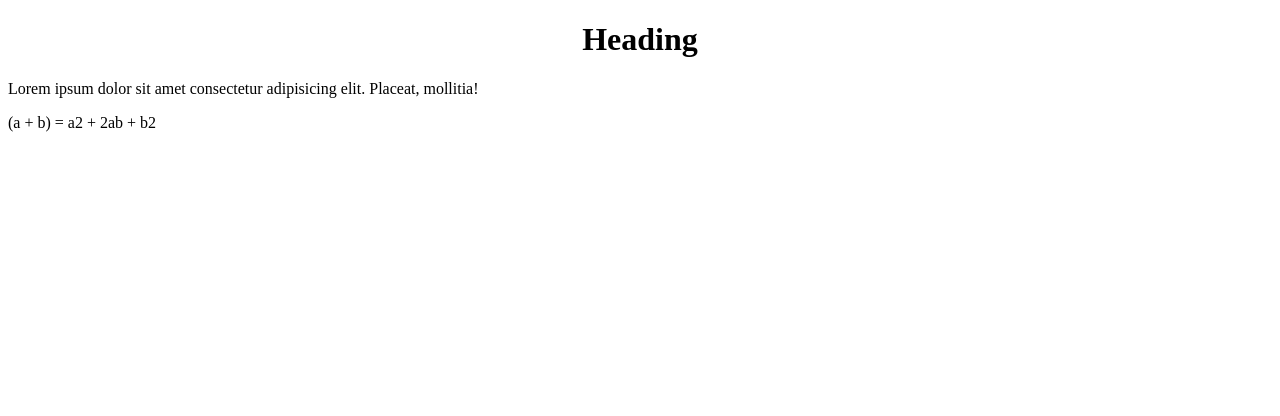
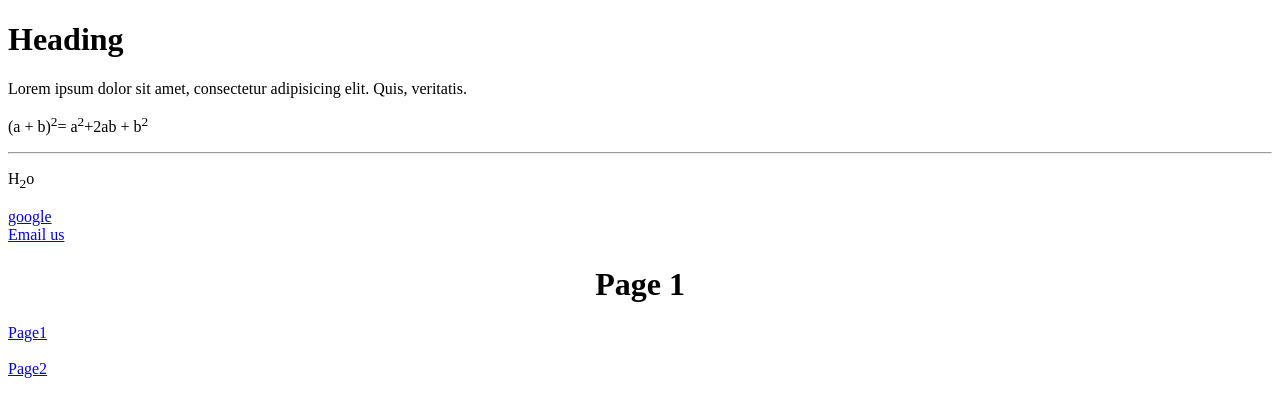
Before and after one commit to AjeetKumar002/DiskWebSolutions, a plain HTML site: page index.html in a window 1280 px wide. Drawn offline with Linux system fonts and the light colour scheme.

Commit message:
Update index.html

```diff
--- a/index.html
+++ b/index.html
@@ -5,16 +5,25 @@
     <meta charset="UTF-8">
     <meta http-equiv="X-UA-Compatible" content="IE=edge">
     <meta name="viewport" content="width=device-width, initial-scale=1.0">
-    <title>Desk Work Solution</title>
+    <title>Document</title>
 </head>
 
 <body>
-    <center>
-        <h1>Heading</h1>
-    </center>
-    <p>Lorem ipsum dolor sit amet consectetur adipisicing elit. Placeat, mollitia!</p>
+    <h1>Heading</h1>
+    <p>Lorem ipsum dolor sit amet, consectetur adipisicing elit. Quis, veritatis.</p>
 
-    <P>(a + b) = a2 + 2ab + b2</P>
+    <p>(a + b)<sup>2</sup>= a<sup>2</sup>+2ab + b<sup>2</sup></p>
+    <hr>
+    <p>H<sub>2</sub>o</p>
+    <a target="_blank" href="https://www.google.com"> google </a> <br>
+    <a href="mailto:ajeetsadhwani@gmail.com">Email us</a>
+
+
+
+    <h1 align="center">Page 1</h1>
+
+    <a href="index.html">Page1</a><br><br>
+    <a href="index2.html">Page2</a>
 </body>
 
 </html>
```
